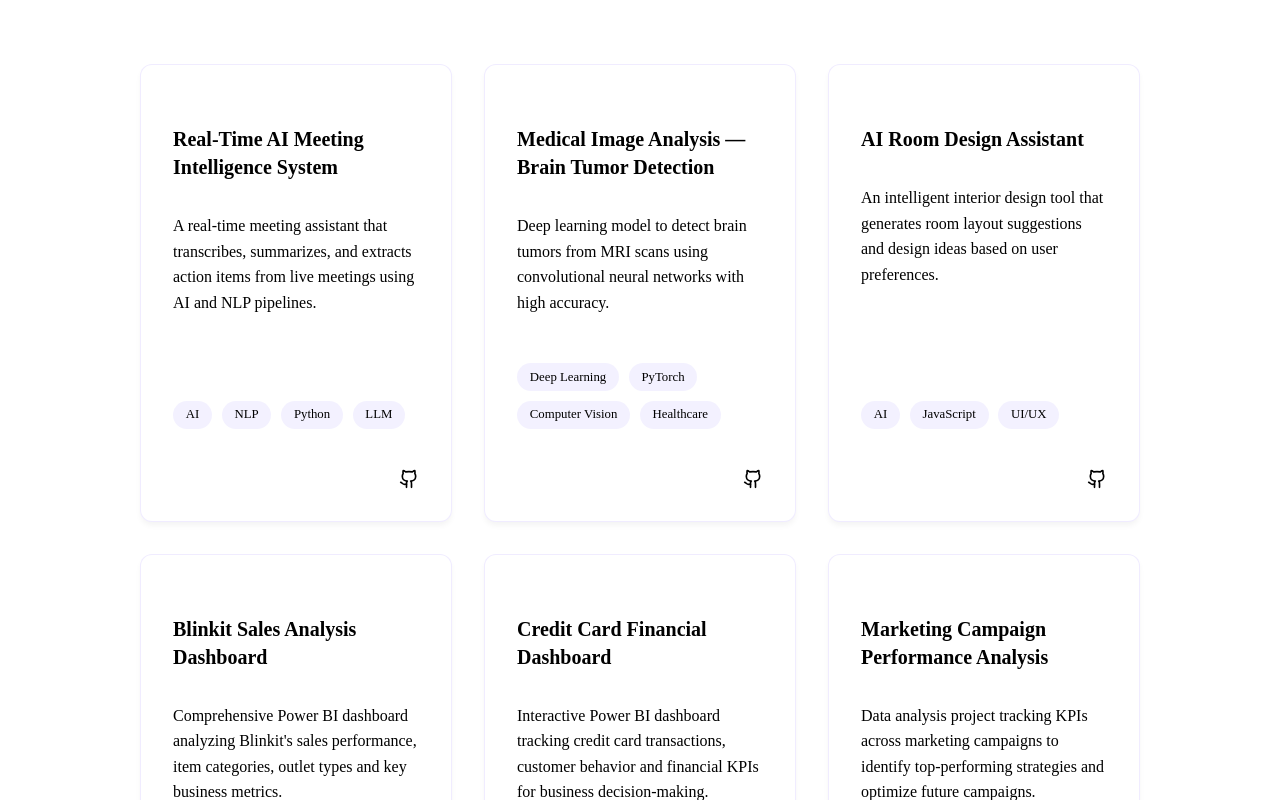
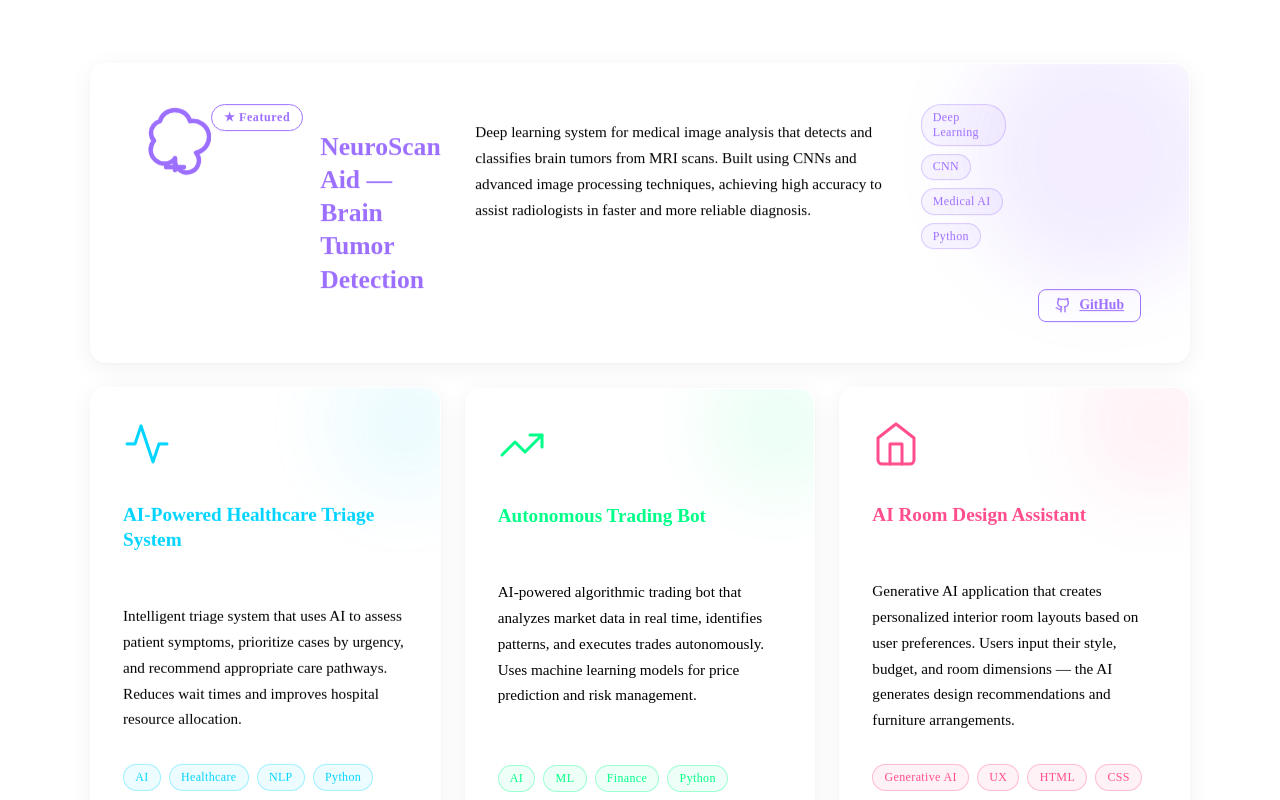
Before and after one commit to rishavm003/rishav-portfolio, a React (Vite) app: page / in a window 1280 px wide. Shown: the part 3000-3800 px from the top of the page. Built offline with nearby package versions, Linux system fonts and the light colour scheme; no server answers; the HTML template or start-up script is replaced by a standard one.

Commit message:
added few changes in the project section and also for the ui on mobile

```diff
--- a/src/data/portfolioData.js
+++ b/src/data/portfolioData.js
@@ -39,46 +39,53 @@ export const portfolioData = {
   },
   projects: [
     {
-      title: "Real-Time AI Meeting Intelligence System",
-      description: "A real-time meeting assistant that transcribes, summarizes, and extracts action items from live meetings using AI and NLP pipelines.",
-      tags: ["AI", "NLP", "Python", "LLM"],
-      github: "https://github.com/rishavm003/Real-Time-AI-Meeting-Intelligence-System"
+      title: "NeuroScan Aid — Brain Tumor Detection",
+      description: "Deep learning system for medical image analysis that detects and classifies brain tumors from MRI scans. Built using CNNs and advanced image processing techniques, achieving high accuracy to assist radiologists in faster and more reliable diagnosis.",
+      tags: ["Deep Learning", "CNN", "Medical AI", "Python"],
+      github: "https://github.com/rishavm003",
+      accent: "#9d6fff",
+      icon: "brain",
+      featured: true
     },
     {
-      title: "Medical Image Analysis — Brain Tumor Detection",
-      description: "Deep learning model to detect brain tumors from MRI scans using convolutional neural networks with high accuracy.",
-      tags: ["Deep Learning", "PyTorch", "Computer Vision", "Healthcare"],
-      github: "https://github.com/rishavm003/Medical-Image-Analysis"
+      title: "AI-Powered Healthcare Triage System",
+      description: "Intelligent triage system that uses AI to assess patient symptoms, prioritize cases by urgency, and recommend appropriate care pathways. Reduces wait times and improves hospital resource allocation.",
+      tags: ["AI", "Healthcare", "NLP", "Python"],
+      github: "https://github.com/rishavm003",
+      accent: "#00d4ff",
+      icon: "health"
+    },
+    {
+      title: "Autonomous Trading Bot",
+      description: "AI-powered algorithmic trading bot that analyzes market data in real time, identifies patterns, and executes trades autonomously. Uses machine learning models for price prediction and risk management.",
+      tags: ["AI", "ML", "Finance", "Python"],
+      github: "https://github.com/rishavm003",
+      accent: "#00ff88",
+      icon: "trading"
     },
     {
       title: "AI Room Design Assistant",
-      description: "An intelligent interior design tool that generates room layout suggestions and design ideas based on user preferences.",
-      tags: ["AI", "JavaScript", "UI/UX"],
-      github: "https://github.com/rishavm003/AI-Room-Design"
+      description: "Generative AI application that creates personalized interior room layouts based on user preferences. Users input their style, budget, and room dimensions — the AI generates design recommendations and furniture arrangements.",
+      tags: ["Generative AI", "UX", "HTML", "CSS"],
+      github: "https://github.com/rishavm003",
+      accent: "#ff4d8d",
+      icon: "room"
+    },
+    {
+      title: "Real-Time AI Meeting Intelligence System",
+      description: "AI system that joins meetings, transcribes conversations in real time, extracts action items, summarizes key decisions, and generates follow-up reports automatically. Built for productivity and team alignment.",
+      tags: ["NLP", "Real-Time AI", "Automation", "Python"],
+      github: "https://github.com/rishavm003",
+      accent: "#fbbf24",
+      icon: "meeting"
     },
     {
       title: "Blinkit Sales Analysis Dashboard",
-      description: "Comprehensive Power BI dashboard analyzing Blinkit's sales performance, item categories, outlet types and key business metrics.",
-      tags: ["Power BI", "Data Analytics", "Business Intelligence"],
-      github: "https://github.com/rishavm003/Blinkit-Sales-Analysis"
-    },
-    {
-      title: "Credit Card Financial Dashboard",
-      description: "Interactive Power BI dashboard tracking credit card transactions, customer behavior and financial KPIs for business decision-making.",
-      tags: ["Power BI", "Finance", "SQL"],
-      github: "https://github.com/rishavm003/Credit_Card_Financial-Dashboard."
-    },
-    {
-      title: "Marketing Campaign Performance Analysis",
-      description: "Data analysis project tracking KPIs across marketing campaigns to identify top-performing strategies and optimize future campaigns.",
-      tags: ["Python", "Data Analysis", "Pandas"],
-      github: "https://github.com/rishavm003/Marketing_Campaign_Performance_Analysis"
-    },
-    {
-      title: "T20 World Cup Cricket Analytics",
-      description: "End-to-end cricket data analytics project analyzing T20 World Cup performance metrics, player stats and match outcomes.",
-      tags: ["Python", "Sports Analytics", "Power BI"],
-      github: "https://github.com/rishavm003/-T20-world-cup-cricket-data-analytics-"
+      description: "Comprehensive Power BI dashboard analyzing Blinkit's sales performance, item categories, outlet types, and key business metrics. Provides actionable insights for business decision-making.",
+      tags: ["Power BI", "Data Analytics", "Dashboard"],
+      github: "https://github.com/rishavm003",
+      accent: "#6366f1",
+      icon: "dashboard"
     }
   ],
   experience: [
--- a/src/sections/Projects/Projects.jsx
+++ b/src/sections/Projects/Projects.jsx
@@ -4,8 +4,104 @@ import { portfolioData } from '../../data/portfolioData';
 import { useScrollReveal } from '../../hooks/useScrollReveal';
 import { Code, Github } from 'lucide-react';
 
+/* ─── Unique SVG icons per project topic ─────────────────────── */
+const ProjectIcon = ({ type, color }) => {
+  const props = { width: 48, height: 48, fill: 'none', strokeWidth: 1.5, stroke: color, strokeLinecap: 'round', strokeLinejoin: 'round' };
+  switch (type) {
+    case 'brain':
+      return (
+        <svg {...props} viewBox="0 0 24 24">
+          <path d="M12 2C9.5 2 7.5 3.5 7 5.7a4 4 0 0 0-3 3.8 4 4 0 0 0 1 2.7A4 4 0 1 0 12 18.2a4 4 0 1 0 7-2A4 4 0 0 0 17 5.7C16.5 3.5 14.5 2 12 2Z" />
+          <path d="M12 18v4M9 21h6" />
+        </svg>
+      );
+    case 'health':
+      return (
+        <svg {...props} viewBox="0 0 24 24">
+          <path d="M22 12h-4l-3 9L9 3l-3 9H2" />
+        </svg>
+      );
+    case 'trading':
+      return (
+        <svg {...props} viewBox="0 0 24 24">
+          <polyline points="22 7 13.5 15.5 8.5 10.5 2 17" />
+          <polyline points="16 7 22 7 22 13" />
+        </svg>
+      );
+    case 'room':
+      return (
+        <svg {...props} viewBox="0 0 24 24">
+          <path d="M3 9l9-7 9 7v11a2 2 0 0 1-2 2H5a2 2 0 0 1-2-2z" />
+          <polyline points="9 22 9 12 15 12 15 22" />
+        </svg>
+      );
+    case 'meeting':
+      return (
+        <svg {...props} viewBox="0 0 24 24">
+          <path d="M21 15a2 2 0 0 1-2 2H7l-4 4V5a2 2 0 0 1 2-2h14a2 2 0 0 1 2 2z" />
+          <line x1="9" y1="10" x2="15" y2="10" />
+          <line x1="9" y1="14" x2="13" y2="14" />
+        </svg>
+      );
+    case 'dashboard':
+      return (
+        <svg {...props} viewBox="0 0 24 24">
+          <rect x="3" y="3" width="7" height="7" rx="1" />
+          <rect x="14" y="3" width="7" height="7" rx="1" />
+          <rect x="3" y="14" width="7" height="7" rx="1" />
+          <rect x="14" y="14" width="7" height="7" rx="1" />
+        </svg>
+      );
+    default:
+      return null;
+  }
+};
+
+/* ─── Single card (shared between featured and regular) ─────── */
+const ProjectCard = ({ project, featured = false }) => (
+  <div
+    className={`${styles.projectCard} ${featured ? styles.featuredCard : ''}`}
+    style={{ '--card-accent': project.accent }}
+  >
+    <div className={styles.cardGlow} />
+
+    <div className={styles.cardTopRow}>
+      <div className={styles.iconWrap}>
+        <ProjectIcon type={project.icon} color={project.accent} />
+      </div>
+      {featured && (
+        <span className={styles.featuredBadge} style={{ color: project.accent, borderColor: project.accent }}>
+          ★ Featured
+        </span>
+      )}
+    </div>
+
+    <h3 className={styles.projectTitle} style={{ color: project.accent }}>{project.title}</h3>
+
+    <p className={styles.projectDescription}>{project.description}</p>
+
+    <div className={styles.tagsContainer}>
+      {project.tags.map((tag, i) => (
+        <span key={i} className={styles.tagPill} style={{ borderColor: `${project.accent}55`, color: project.accent, background: `${project.accent}12` }}>
+          {tag}
+        </span>
+      ))}
+    </div>
+
+    <div className={styles.cardFooter}>
+      <a href={project.github} target="_blank" rel="noreferrer" className={styles.githubBtn} style={{ '--btn-color': project.accent }}>
+        <Github size={16} />
+        <span>GitHub</span>
+      </a>
+    </div>
+  </div>
+);
+
+/* ─── Section ─────────────────────────────────────────────────── */
 export default function Projects() {
   const [ref, isVisible] = useScrollReveal();
+  const featured = portfolioData.projects.find(p => p.featured);
+  const regular  = portfolioData.projects.filter(p => !p.featured);
 
   return (
     <section id="projects" className={styles.projectsSection} ref={ref}>
@@ -13,30 +109,16 @@ export default function Projects() {
         <div className={styles.header}>
           <Code className={styles.icon} size={32} />
           <h2 className={styles.title}>Featured Projects</h2>
-          <div className={styles.line}></div>
+          <div className={styles.line} />
         </div>
 
+        {/* Featured full-width card */}
+        {featured && <ProjectCard project={featured} featured />}
+
+        {/* Regular 2-col / 3-col grid */}
         <div className={styles.projectsGrid}>
-          {portfolioData.projects.map((project, idx) => (
-            <div key={idx} className={styles.projectCard}>
-              <h3 className={styles.projectTitle}>{project.title}</h3>
-
-              <div className={styles.projectDescription}>
-                <p>{project.description}</p>
-              </div>
-
-              <div className={styles.tagsContainer}>
-                {project.tags.map((tag, i) => (
-                  <span key={i} className={styles.tagPill}>{tag}</span>
-                ))}
-              </div>
-
-              <div className={styles.cardFooter}>
-                <a href={project.github} target="_blank" rel="noreferrer" className={styles.githubLink} aria-label="GitHub Repository">
-                  <Github size={20} />
-                </a>
-              </div>
-            </div>
+          {regular.map((project, idx) => (
+            <ProjectCard key={idx} project={project} />
           ))}
         </div>
       </div>
--- a/src/sections/Projects/Projects.module.css
+++ b/src/sections/Projects/Projects.module.css
@@ -1,3 +1,4 @@
+/* ── Section wrapper ────────────────────────────────────────── */
 .projectsSection {
   padding: 100px 0;
   background-color: var(--bg-color);
@@ -7,7 +8,7 @@
   opacity: 0;
   transform: translateY(30px);
   transition: opacity 0.8s ease, transform 0.8s ease;
-  max-width: 1000px;
+  max-width: 1100px;
   margin: 0 auto;
 }
 
@@ -16,6 +17,7 @@
   transform: translateY(0);
 }
 
+/* ── Section header ─────────────────────────────────────────── */
 .header {
   display: flex;
   align-items: center;
@@ -30,6 +32,7 @@
 .title {
   font-size: 2.5rem;
   color: var(--text-dark);
+  white-space: nowrap;
 }
 
 .line {
@@ -39,10 +42,12 @@
   margin-left: 1rem;
 }
 
+/* ── Grid (regular cards) ───────────────────────────────────── */
 .projectsGrid {
   display: grid;
   grid-template-columns: repeat(3, 1fr);
-  gap: 2rem;
+  gap: 1.5rem;
+  margin-top: 1.5rem;
 }
 
 @media (max-width: 900px) {
@@ -51,77 +56,194 @@
   }
 }
 
-@media (max-width: 600px) {
+@media (max-width: 580px) {
   .projectsGrid {
     grid-template-columns: 1fr;
   }
 }
 
+/* ── Shared card base ───────────────────────────────────────── */
 .projectCard {
-  background-color: white;
-  border-radius: 12px;
-  padding: 2.5rem 2rem 2rem 2rem;
+  position: relative;
+  background: rgba(255, 255, 255, 0.55);
+  backdrop-filter: blur(14px);
+  -webkit-backdrop-filter: blur(14px);
+  border: 1px solid rgba(255, 255, 255, 0.7);
+  border-radius: 16px;
+  padding: 2rem;
   display: flex;
   flex-direction: column;
-  transition: transform 0.3s ease, box-shadow 0.3s ease;
-  box-shadow: 0 4px 6px -1px rgba(0, 0, 0, 0.05);
-  border: 1px solid rgba(109, 75, 255, 0.1);
-  position: relative;
+  gap: 1rem;
+  overflow: hidden;
+  /* floating animation */
+  animation: floatCard 6s ease-in-out infinite;
+  box-shadow:
+    0 4px 24px rgba(0, 0, 0, 0.06),
+    0 1px 3px rgba(0, 0, 0, 0.04),
+    inset 0 1px 0 rgba(255, 255, 255, 0.9);
+  transition: transform 0.35s cubic-bezier(0.34, 1.56, 0.64, 1),
+              box-shadow 0.35s ease;
+}
+
+/* stagger float per card using nth-child */
+.projectsGrid > *:nth-child(1) { animation-delay: 0s; }
+.projectsGrid > *:nth-child(2) { animation-delay: 0.9s; }
+.projectsGrid > *:nth-child(3) { animation-delay: 1.8s; }
+.projectsGrid > *:nth-child(4) { animation-delay: 0.45s; }
+.projectsGrid > *:nth-child(5) { animation-delay: 1.35s; }
+
+@keyframes floatCard {
+  0%, 100% { transform: translateY(0px); }
+  50%       { transform: translateY(-6px); }
 }
 
 .projectCard:hover {
-  transform: translateY(-5px);
-  box-shadow: 0 10px 15px -3px rgba(109, 75, 255, 0.15);
+  animation-play-state: paused;
+  transform: translateY(-10px) scale(1.01);
+  box-shadow:
+    0 20px 48px rgba(0, 0, 0, 0.1),
+    0 0 0 1px var(--card-accent, rgba(109, 75, 255, 0.3)),
+    inset 0 1px 0 rgba(255, 255, 255, 0.9);
 }
 
-.projectTitle {
-  font-size: 1.25rem;
-  color: var(--text-dark);
-  margin-bottom: 1rem;
-  font-weight: 700;
-  line-height: 1.4;
+/* glowing accent blob behind the card */
+.cardGlow {
+  position: absolute;
+  top: -40px;
+  right: -40px;
+  width: 150px;
+  height: 150px;
+  border-radius: 50%;
+  background: var(--card-accent, #9d6fff);
+  opacity: 0.08;
+  filter: blur(40px);
+  pointer-events: none;
+  transition: opacity 0.3s ease;
 }
 
-.projectDescription {
-  flex-grow: 1;
-  color: var(--text-muted);
-  font-size: 1rem;
-  line-height: 1.6;
-  margin-bottom: 2rem;
+.projectCard:hover .cardGlow {
+  opacity: 0.18;
 }
 
-.tagsContainer {
-  display: flex;
-  flex-wrap: wrap;
-  gap: 0.6rem;
-  margin-bottom: 2.5rem;
+/* ── Featured card overrides ─────────────────────────────────── */
+.featuredCard {
+  grid-column: 1 / -1; /* would span all in a grid — but we render it outside the grid */
+  flex-direction: row;
+  align-items: flex-start;
+  gap: 2rem;
+  padding: 2.5rem 3rem;
+  margin-bottom: 1.5rem;
+  animation-duration: 8s;
+  border-width: 1.5px;
+  border-color: rgba(255, 255, 255, 0.8);
 }
 
-.tagPill {
-  background-color: rgba(109, 75, 255, 0.08); /* Light purple var(--accent) approx */
-  color: var(--accent);
-  padding: 0.4rem 0.8rem;
-  border-radius: 20px;
-  font-size: 0.8rem;
-  font-weight: 500;
-  font-family: var(--font-mono);
+.featuredCard .cardGlow {
+  width: 260px;
+  height: 260px;
+  opacity: 0.12;
 }
 
-.cardFooter {
-  display: flex;
-  justify-content: flex-end;
-  margin-top: auto;
+.featuredCard .iconWrap {
+  flex-shrink: 0;
 }
 
-.githubLink {
-  color: var(--text-muted);
-  transition: color 0.2s ease, transform 0.2s ease;
+.featuredCard .iconWrap svg {
+  width: 72px;
+  height: 72px;
+}
+
+@media (max-width: 700px) {
+  .featuredCard {
+    flex-direction: column;
+    padding: 2rem;
+  }
+}
+
+/* ── Card internals ─────────────────────────────────────────── */
+.cardTopRow {
+  display: flex;
+  align-items: flex-start;
+  justify-content: space-between;
+}
+
+.iconWrap {
   display: flex;
   align-items: center;
   justify-content: center;
 }
 
-.githubLink:hover {
-  color: var(--accent);
+.featuredBadge {
+  font-size: 0.75rem;
+  font-family: var(--font-mono);
+  font-weight: 700;
+  padding: 0.3rem 0.75rem;
+  border: 1px solid;
+  border-radius: 20px;
+  letter-spacing: 0.05em;
+  background: transparent;
+  flex-shrink: 0;
+}
+
+.projectTitle {
+  font-size: 1.2rem;
+  font-weight: 700;
+  font-family: var(--font-display);
+  line-height: 1.3;
+  transition: color 0.2s ease;
+}
+
+.featuredCard .projectTitle {
+  font-size: 1.6rem;
+}
+
+.projectDescription {
+  color: var(--text-muted);
+  font-size: 0.95rem;
+  line-height: 1.7;
+  flex-grow: 1;
+}
+
+/* ── Tags ───────────────────────────────────────────────────── */
+.tagsContainer {
+  display: flex;
+  flex-wrap: wrap;
+  gap: 0.5rem;
+}
+
+.tagPill {
+  font-size: 0.75rem;
+  font-family: var(--font-mono);
+  font-weight: 500;
+  padding: 0.3rem 0.7rem;
+  border-radius: 20px;
+  border: 1px solid;
+  letter-spacing: 0.03em;
+}
+
+/* ── Footer / GitHub button ─────────────────────────────────── */
+.cardFooter {
+  margin-top: auto;
+  padding-top: 0.5rem;
+}
+
+.githubBtn {
+  display: inline-flex;
+  align-items: center;
+  gap: 0.5rem;
+  font-size: 0.85rem;
+  font-family: var(--font-mono);
+  font-weight: 600;
+  color: var(--btn-color, var(--primary));
+  border: 1px solid var(--btn-color, var(--primary));
+  padding: 0.45rem 1rem;
+  border-radius: 8px;
+  background: transparent;
+  transition: background 0.2s ease, color 0.2s ease, transform 0.2s ease;
+}
+
+.githubBtn:hover {
+  background: var(--btn-color, var(--primary));
+  color: #fff;
   transform: translateY(-2px);
 }
```
Also changed, not shown: src/components/Navbar/Navbar.module.css (+10 -0 lines), src/sections/Home/Home.module.css (+13 -0 lines).
